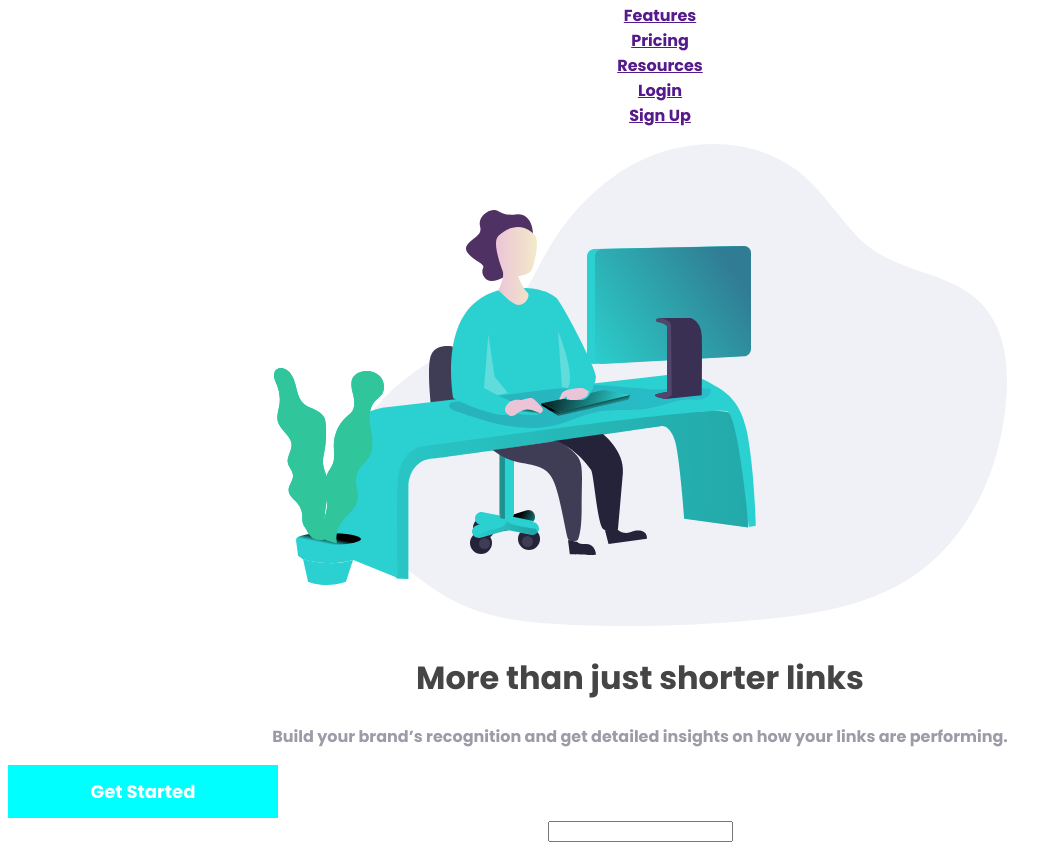
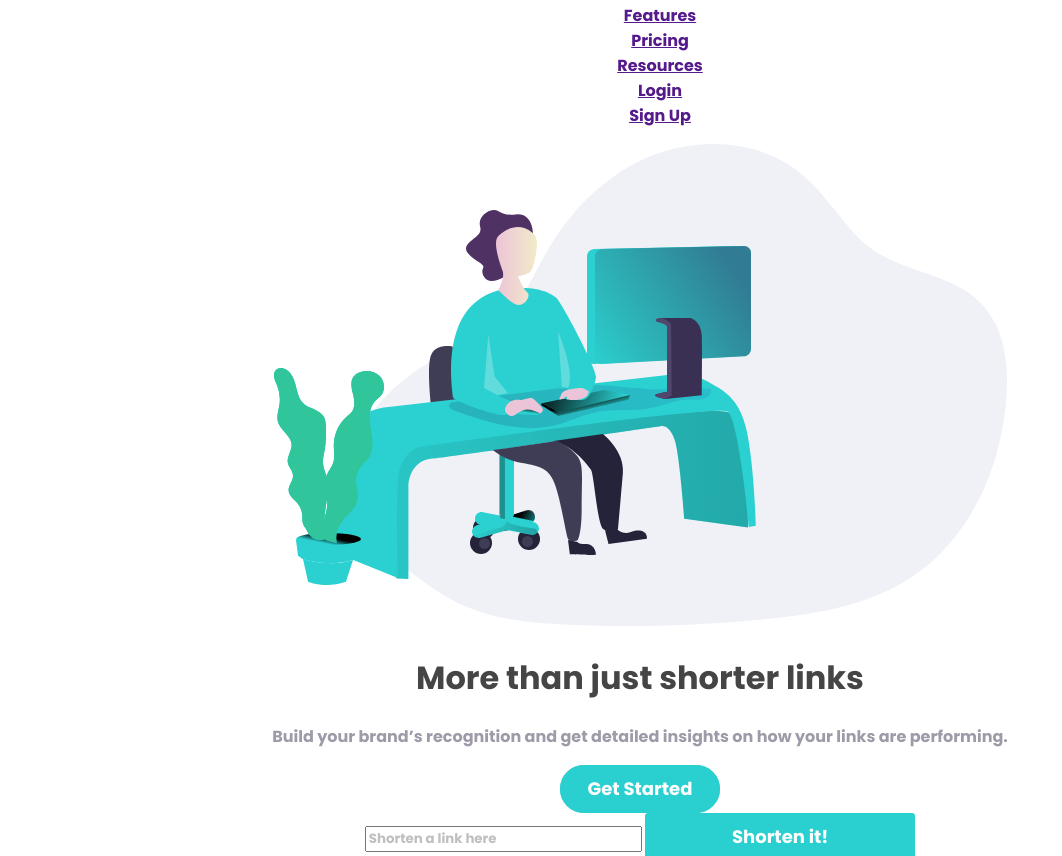
Before and after one commit to Brightcoders-Bootcamps/kata-01-diseno-web-responsivo-team-3, a plain HTML site: page index.html in a window 1280 px wide. Shown: the part 78-934 px from the top of the page, without its empty margins (0-1062 px from the left). Drawn offline with Linux system fonts and the light colour scheme.

Commit message:
Add text to the input
Also add style to the "Get Started" buttom

```diff
--- a/index.html
+++ b/index.html
@@ -26,7 +26,7 @@
           <li><a href="">Login</a></li>
           <li><a href="">Sign Up</a></li>
 				</ul>
-			</nav
+			</nav>
     </header>
 
 
@@ -46,8 +46,8 @@
 
   <div class="form">
     <form class="shortenlink-form__form">
-        <input type="email" required="" class="shortenlink-form__form-input1">
-        <p>Please add a link</p>
+        <input type="email" required="" value="Shorten a link here" class="shortenlink-form__form-input1">
+
         <input type="submit" value="Shorten it!" class="shortenlink-form__form-input2">
     </form>
   </div>
--- a/style.css
+++ b/style.css
@@ -24,24 +24,25 @@ body {
   font-family: Poppins;
   font-size:18px;
   color:#FFFFFF;
-  background-color: #00FFFF;
+  background-color: hsl(180, 66%, 49%);
   border: none;
-  border-radius: 6x;
+  border-radius: 85px;
   cursor: pointer;
-  width: 270px;
-  height: 53px;
+  width: 160px;
+  height: 48px;
+  margin: auto
 
  }
 .shortenlink-form__form-input2 {
   font-family: Poppins;
   font-size: 18px;
   color: #FFFFFF;
-  background-color: #00FFFF;
+  background-color:hsl(180, 66%, 49%);
   border: none;
-  border-radius: 3x;
+  border-radius: 3px;
   cursor: pointer;
   width: 270px;
-  height: 53px;
+  height: 47px;
 }
 
 .attribution {
@@ -53,14 +54,8 @@ body {
     color: hsl(228, 45%, 44%);
   }
 
-
-
-
-
-  .shortenlink-form__form-input2 {
-    background-color: #4169E1;
-	  border: none;
-	  border-radius: 5px;
-    cursor: pointer;
-
-  }
+.shortenlink-form__form-input1 {
+color: hsl(0, 0%, 75%);
+text-align: left;
+font-family: 'Poppins';
+}
```
